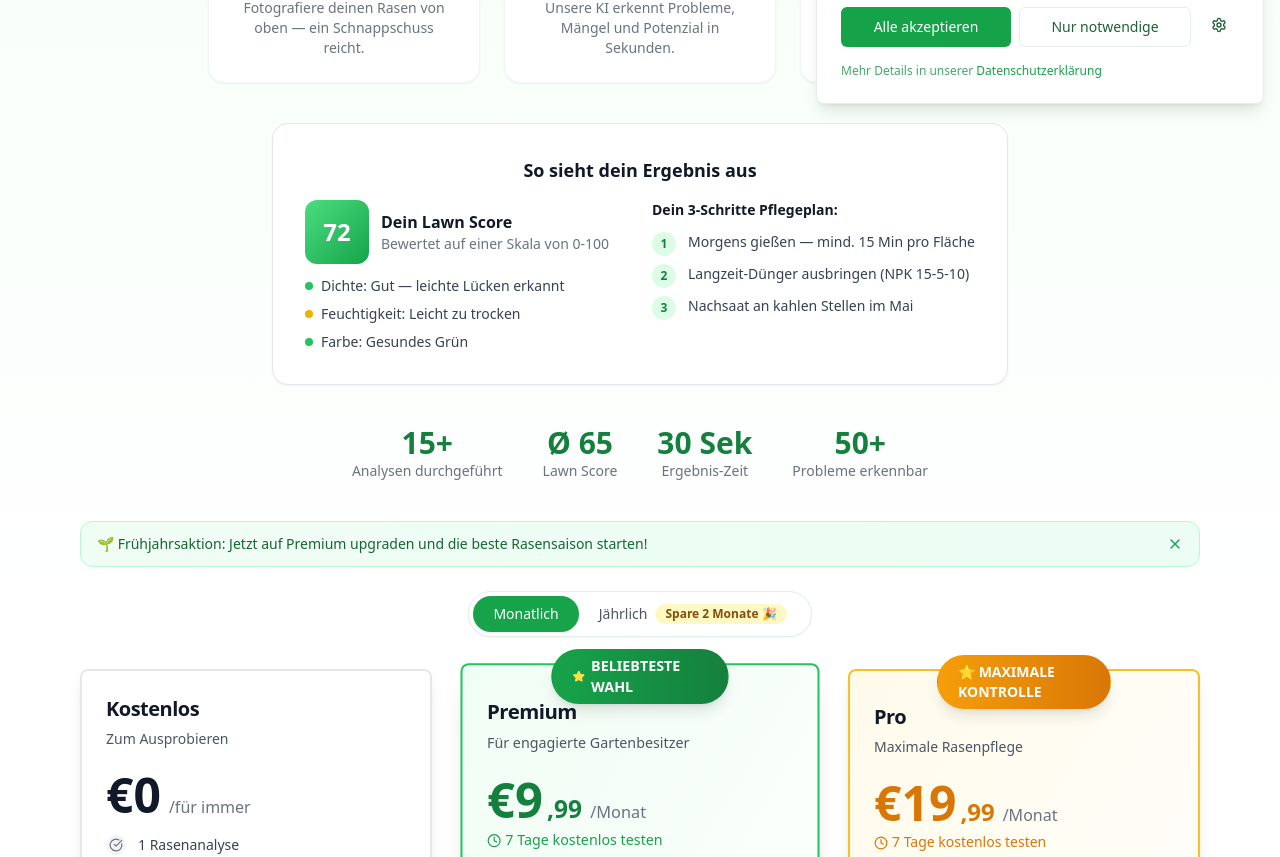
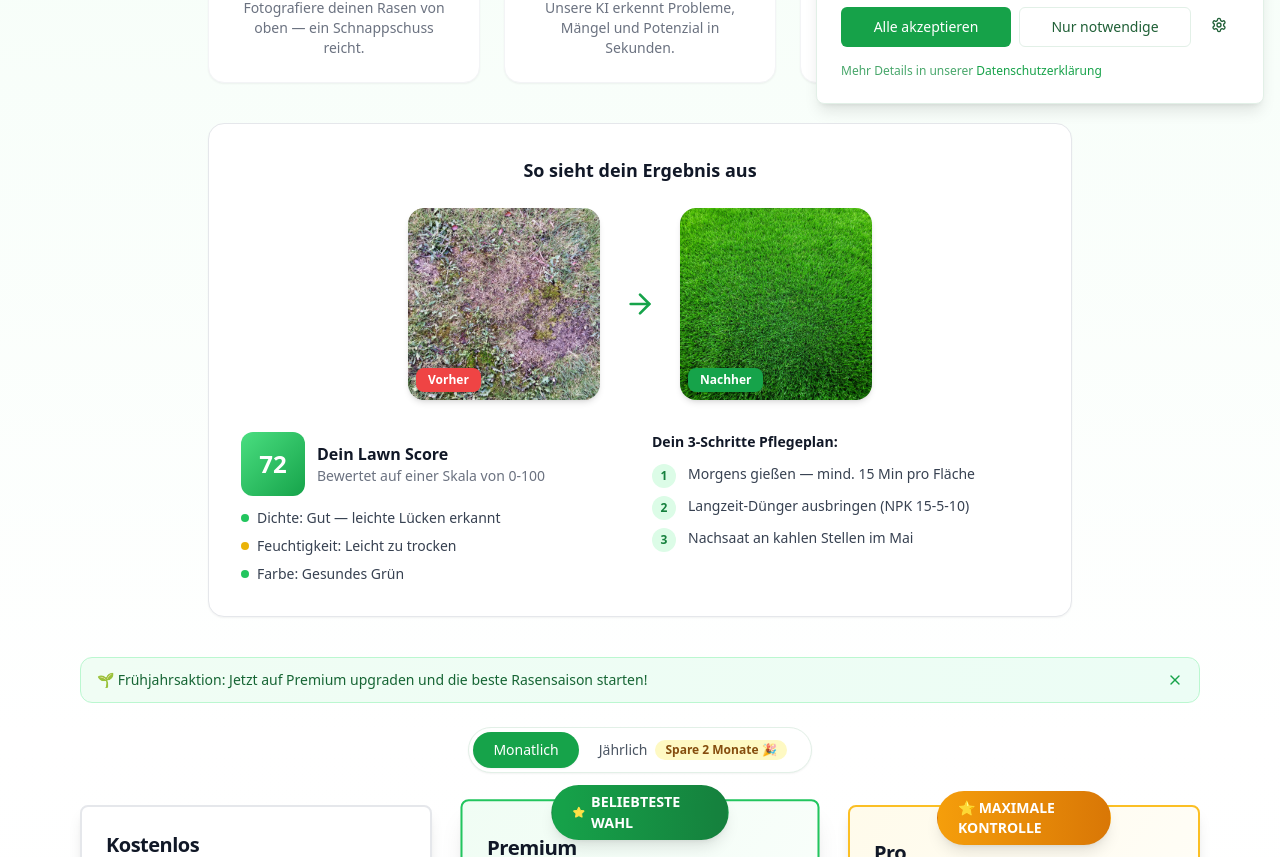
Before and after one commit to yannicdesch/rasenpilot.com, a React (Vite) app: page /subscription in a window 1280 px wide. Shown: the part 680-1537 px from the top of the page. Built offline with nearby package versions, Linux system fonts and the light colour scheme; no server answers; the database is empty.

Commit message:
Add before/after lawn images
Co-authored-by: yannicdesch <211834814+yannicdesch@users.noreply.github.com>

```diff
--- a/src/pages/Subscription.tsx
+++ b/src/pages/Subscription.tsx
@@ -307,10 +307,24 @@ export default function Subscription() {
           </div>
         </div>
 
-        {/* Sample result preview */}
-        <div className="container mx-auto px-4 max-w-3xl pb-10">
+        <div className="container mx-auto px-4 max-w-4xl pb-10">
           <div className="bg-white border border-gray-200 rounded-2xl p-6 md:p-8 shadow-sm">
-            <h3 className="text-lg font-bold text-gray-900 mb-4 text-center">So sieht dein Ergebnis aus</h3>
+            <h3 className="text-lg font-bold text-gray-900 mb-6 text-center">So sieht dein Ergebnis aus</h3>
+
+            {/* Before / After images */}
+            <div className="flex items-center justify-center gap-3 md:gap-6 mb-8">
+              <div className="relative">
+                <img src={lawnBefore} alt="Rasen vorher" className="w-36 h-36 md:w-48 md:h-48 object-cover rounded-2xl shadow-md" loading="lazy" width={640} height={640} />
+                <span className="absolute bottom-2 left-2 bg-red-500 text-white text-xs font-bold px-3 py-1 rounded-lg shadow">Vorher</span>
+              </div>
+              <ArrowRightIcon className="h-6 w-6 md:h-8 md:w-8 text-green-600 flex-shrink-0" />
+              <div className="relative">
+                <img src={lawnAfter} alt="Rasen nachher" className="w-36 h-36 md:w-48 md:h-48 object-cover rounded-2xl shadow-md" loading="lazy" width={640} height={640} />
+                <span className="absolute bottom-2 left-2 bg-green-600 text-white text-xs font-bold px-3 py-1 rounded-lg shadow">Nachher</span>
+              </div>
+            </div>
+
+            {/* Analysis result mockup */}
             <div className="grid md:grid-cols-2 gap-6">
               <div className="space-y-3">
                 <div className="flex items-center gap-3">
@@ -354,28 +368,6 @@ export default function Subscription() {
                   </div>
                 </div>
               </div>
-            </div>
-          </div>
-        </div>
-
-        {/* Social proof — real stats */}
-        <div className="container mx-auto px-4 max-w-3xl pb-10">
-          <div className="flex flex-wrap justify-center gap-6 md:gap-10">
-            <div className="text-center">
-              <p className="text-2xl md:text-3xl font-display font-bold text-green-700">15+</p>
-              <p className="text-sm text-gray-500">Analysen durchgeführt</p>
-            </div>
-            <div className="text-center">
-              <p className="text-2xl md:text-3xl font-display font-bold text-green-700">Ø 65</p>
-              <p className="text-sm text-gray-500">Lawn Score</p>
-            </div>
-            <div className="text-center">
-              <p className="text-2xl md:text-3xl font-display font-bold text-green-700">30 Sek</p>
-              <p className="text-sm text-gray-500">Ergebnis-Zeit</p>
-            </div>
-            <div className="text-center">
-              <p className="text-2xl md:text-3xl font-display font-bold text-green-700">50+</p>
-              <p className="text-sm text-gray-500">Probleme erkennbar</p>
             </div>
           </div>
         </div>
```
